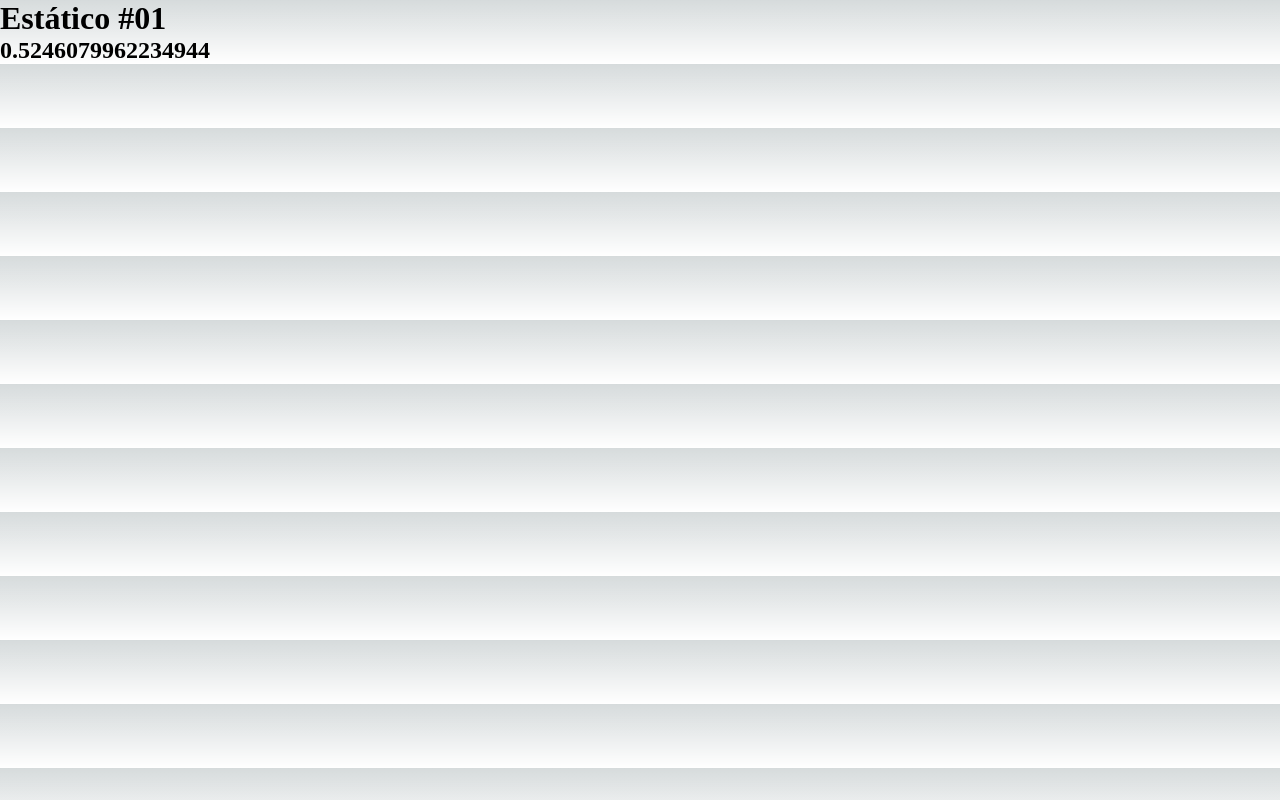
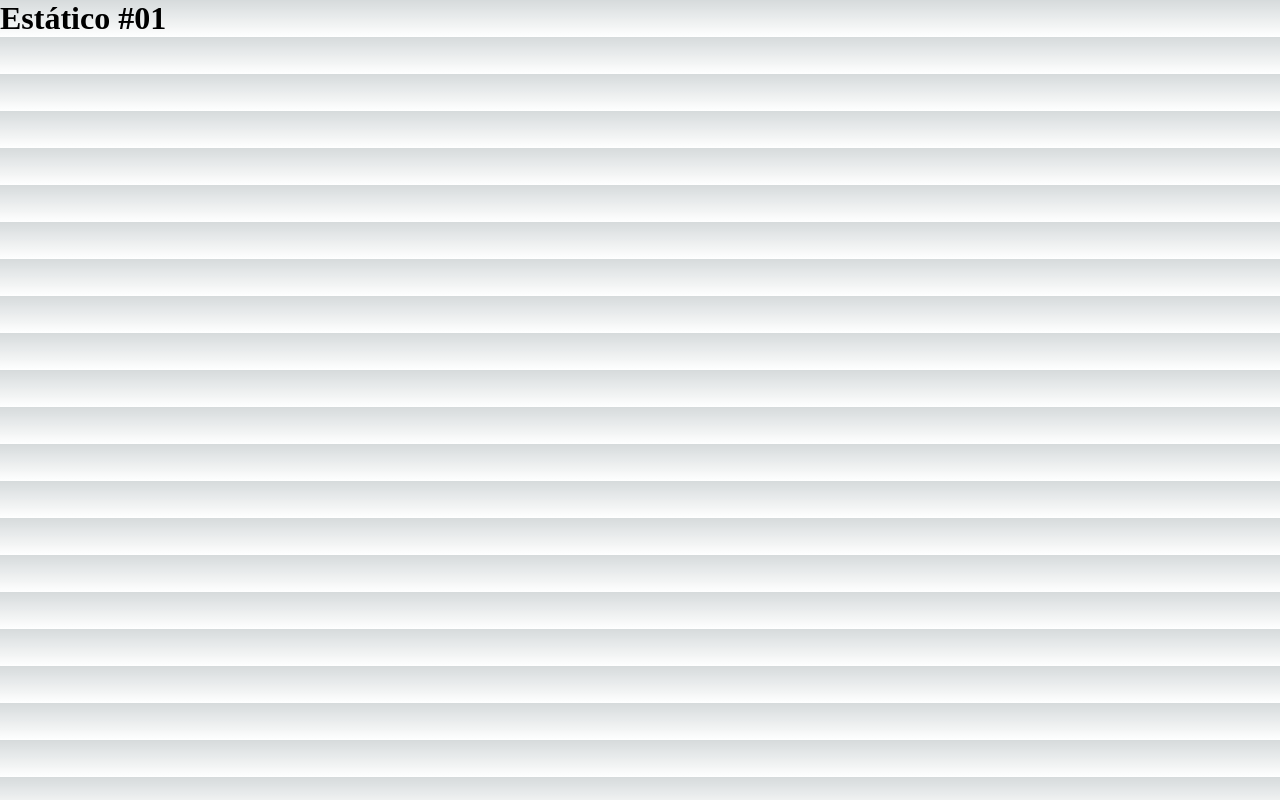
Before and after one commit to DiogoKenway/renderizacao, a Next.js app: page /estatico1 in a window 1280 px wide. Built offline with nearby package versions, Linux system fonts and the light colour scheme.

Commit message:
static content

```diff
--- a/pages/estatico1.jsx
+++ b/pages/estatico1.jsx
@@ -1,17 +1,17 @@
-import { useState, useEffect } from "react";
+// import { useState, useEffect } from "react";
 
 export default function estatico1() {
 
-    const [num, setNum] = useState(0);
+    // const [num, setNum] = useState(0);
 
-    useEffect(() => {
-        setNum(Math.random())
-    },[])
+    // useEffect(() => {
+    //     setNum(Math.random())
+    // },[])
 
     return (
         <div>
             <h1>Estático #01</h1>
-            <h2>{num}</h2>
+            {/* <h2>{num}</h2> */}
         </div>
     )
 }
```
